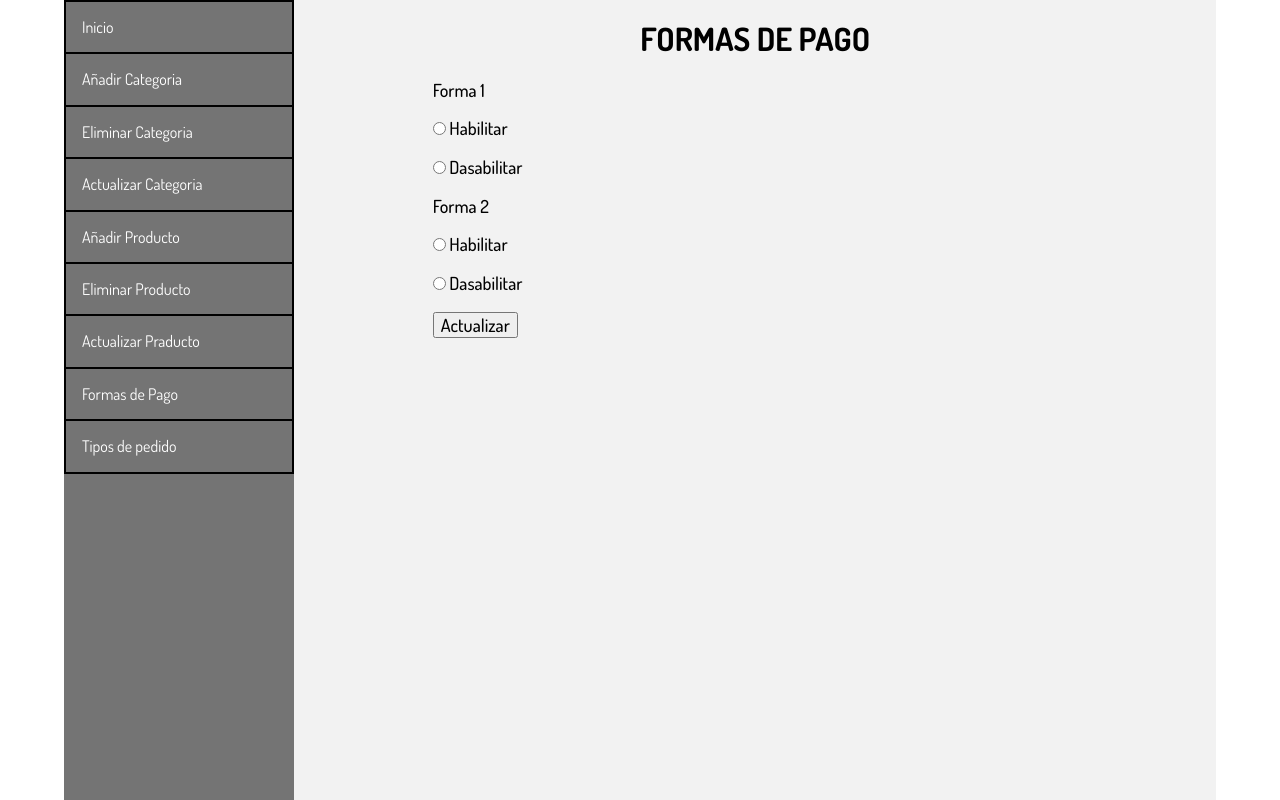
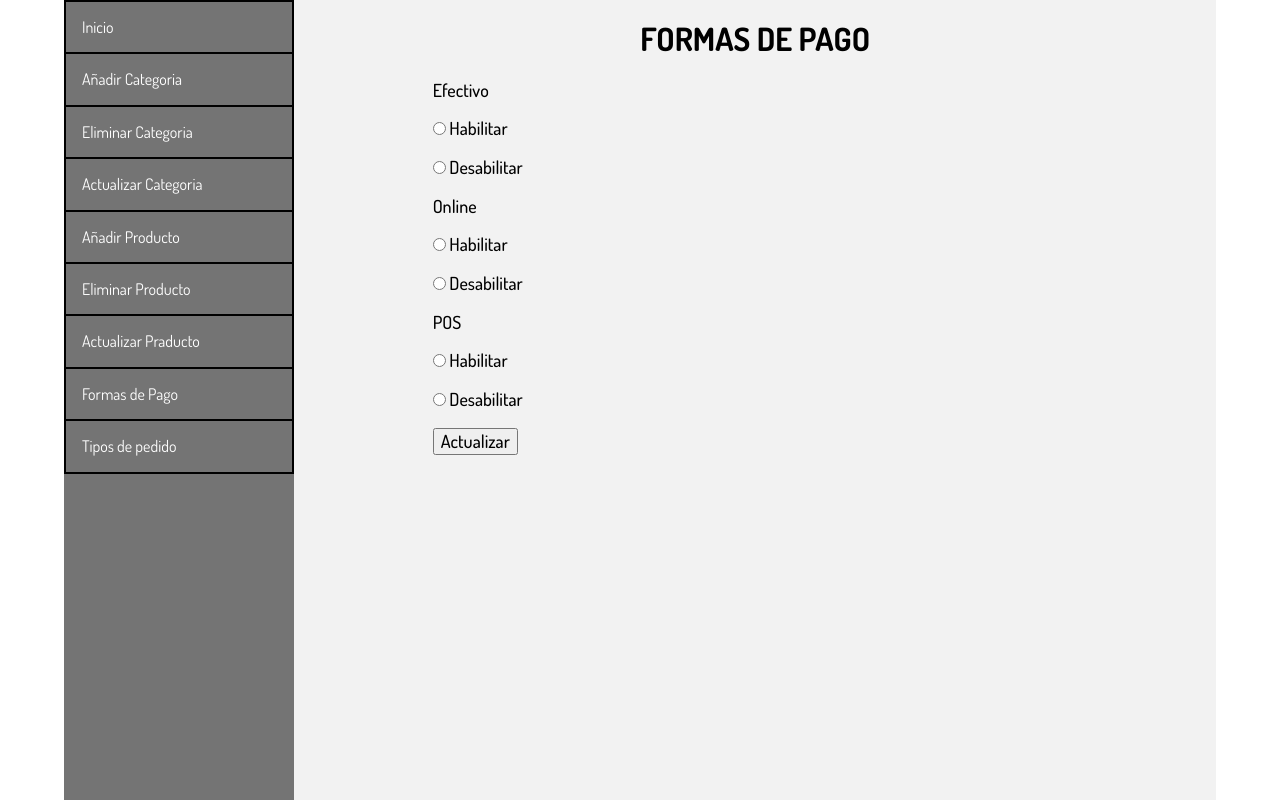
Before and after one commit to freddyjosias/webbuengustoperuano, a PHP site: page /formaspago.php in a window 1280 px wide. Run offline with PHP 8.4, Linux system fonts and the light colour scheme.

Commit message:
formaspago

```diff
--- a/formaspago.php
+++ b/formaspago.php
@@ -1,3 +1,30 @@
+<?php
+
+    require 'conexion.php';
+
+    session_start();
+
+    if ($_SERVER['REQUEST_METHOD'] == 'POST') {
+
+        $resultados = $conexion -> prepare('SELECT idsucursal FROM usuario_encargado WHERE idusuario_encargado = ?');
+        $resultados -> execute(array($_SESSION['idusuario']));
+        $resultados = $resultados -> fetch(PDO::FETCH_ASSOC);
+
+        $idSucursal = $resultados['idsucursal'][0];
+
+        $resultados1 = $conexion -> prepare('UPDATE detalleformaspago SET disponibilidadformaspago = ? WHERE idformaspago = 1');
+        $resultados1 -> execute(array($_POST['forma1']));
+
+        $resultados2 = $conexion -> prepare('UPDATE detalleformaspago SET disponibilidadformaspago = ? WHERE idformaspago = 2');
+        $resultados2 -> execute(array($_POST['forma2']));
+
+        $resultados3 = $conexion -> prepare('UPDATE detalleformaspago SET disponibilidadformaspago = ? WHERE idformaspago = 3');
+        $resultados3 -> execute(array($_POST['forma3']));
+
+    }
+
+?>
+
 <!DOCTYPE html>
 <html>
 <head>
@@ -32,15 +59,18 @@
 
                 <h1>Formas de Pago</h1>
 
-                <form action="" class='form-panel'>
+                <form action="" class='form-panel' method="post">
+                    <p>Efectivo</p>
+                    <p><input type="radio" id="" name="forma1" value="1"> Habilitar</p>
+                    <p><input type="radio" id="" name="forma1" value="0"> Desabilitar</p>
 
-                    <p>Forma 1</p>
-                    <p><input type="radio" id="" name="forma1" value=""> Habilitar</p>
-                    <p><input type="radio" id="" name="forma1" value=""> Dasabilitar</p>
+                    <p>Online</p>
+                    <p><input type="radio" id="" name="forma2" value="1"> Habilitar</p>
+                    <p><input type="radio" id="" name="forma2" value="0"> Desabilitar</p>
 
-                    <p>Forma 2</p>
-                    <p><input type="radio" id="" name="forma2" value=""> Habilitar</p>
-                    <p><input type="radio" id="" name="forma2" value=""> Dasabilitar</p>
+                    <p>POS</p>
+                    <p><input type="radio" id="" name="forma3" value="1"> Habilitar</p>
+                    <p><input type="radio" id="" name="forma3" value="0"> Desabilitar</p>
 
                     <input type="submit" value="Actualizar">
 
```
